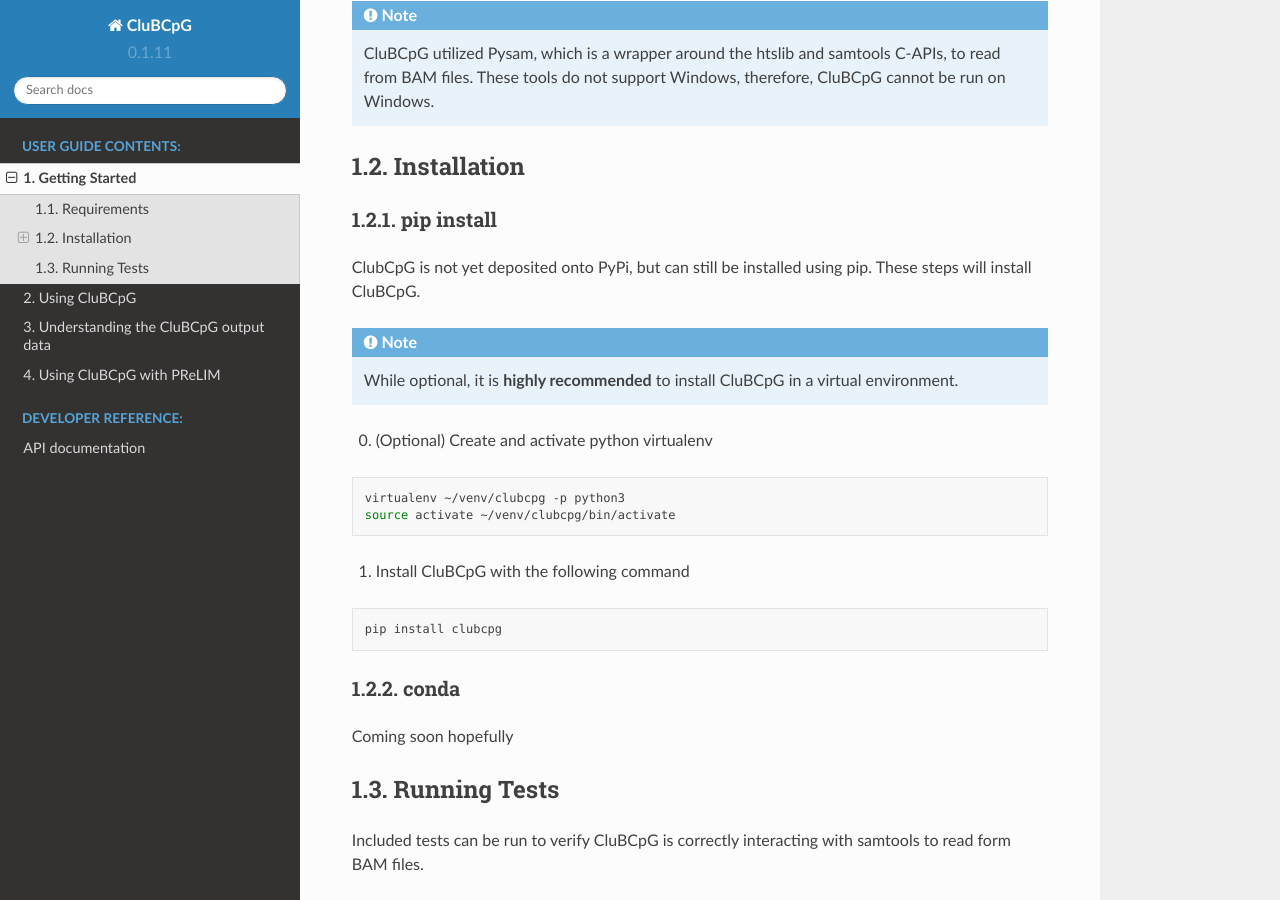
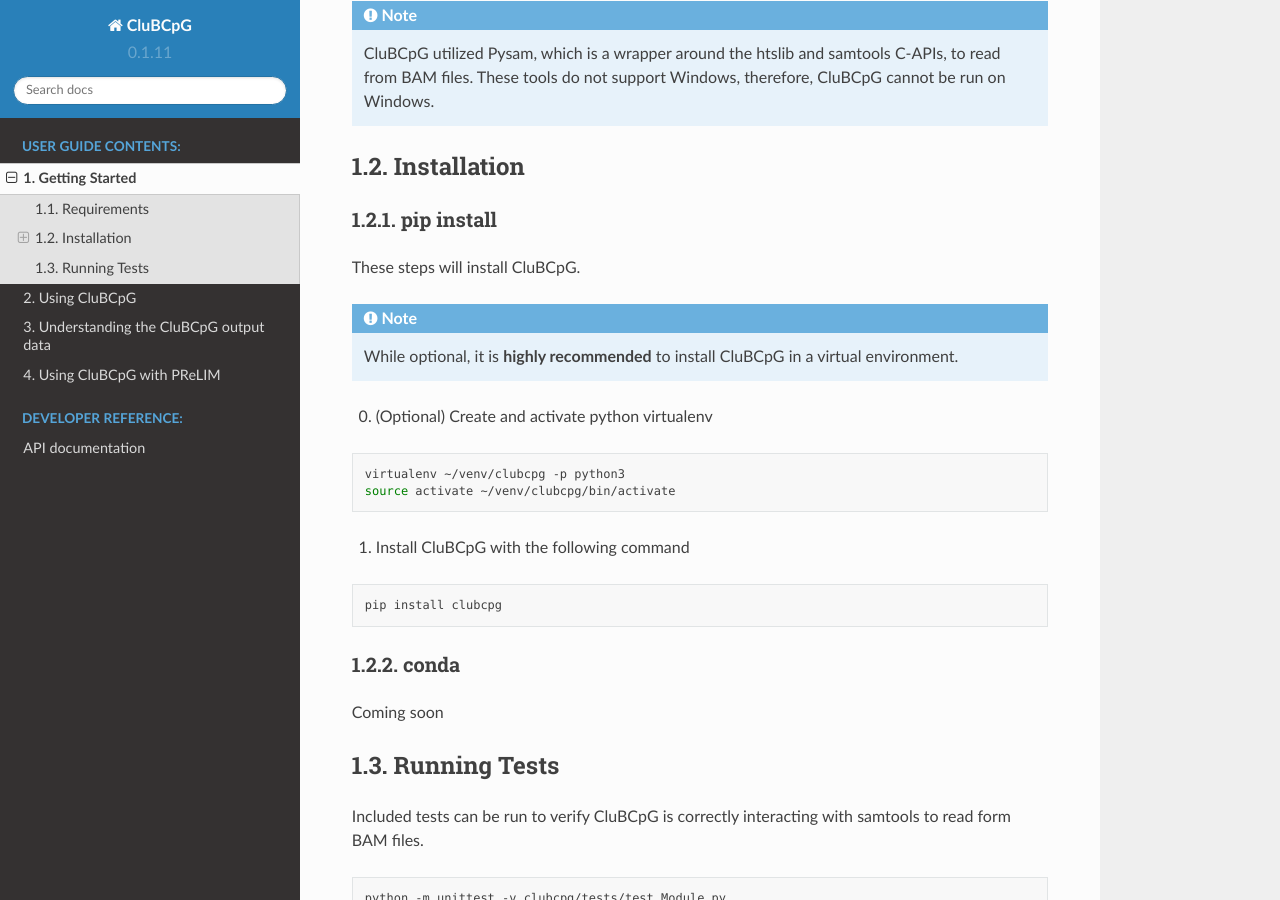
Before and after one commit to waterlandlab/CluBCpG, a Sphinx documentation site: the page built from docs/source/intro.rst, in a window 1280 px wide and 900 px high, scrolled down 347 px. Built offline with Sphinx 7.4.7 and the Read the Docs theme 2.0.0, drawn with Linux system fonts in a browser that asks for light colours.

Commit message:
doc updates

```diff
--- a/docs/source/intro.rst
+++ b/docs/source/intro.rst
@@ -22,7 +22,7 @@ Installation
 pip install
 -------------
 
-ClubCpG is not yet deposited onto PyPi, but can still be installed using pip. These steps will install CluBCpG.
+These steps will install CluBCpG.
 
 .. NOTE::
     While optional, it is **highly recommended** to install CluBCpG in a virtual environment.
@@ -43,7 +43,7 @@ ClubCpG is not yet deposited onto PyPi, but can still be installed using pip. Th
 
 conda
 ------
-Coming soon hopefully
+Coming soon
 
 Running Tests
 ==============
```
